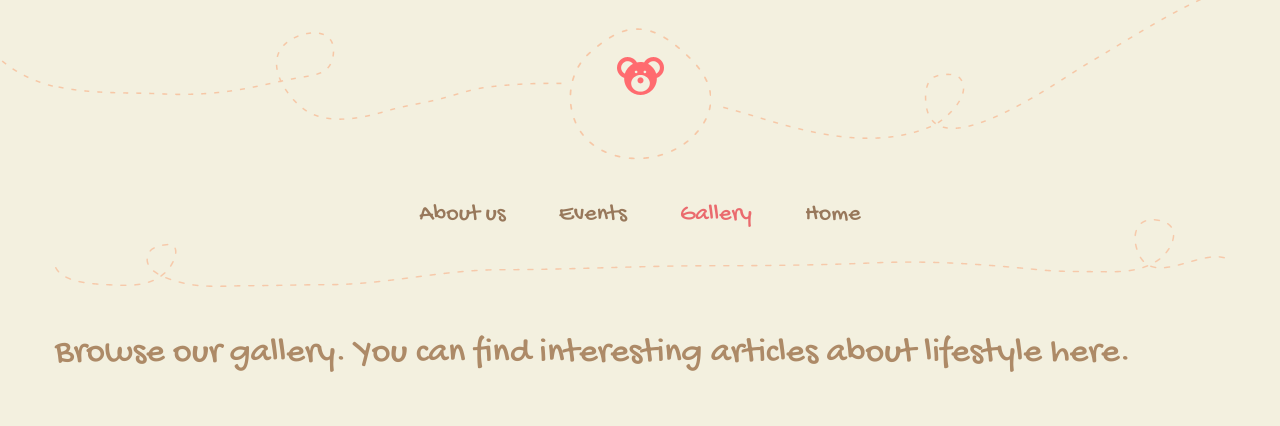
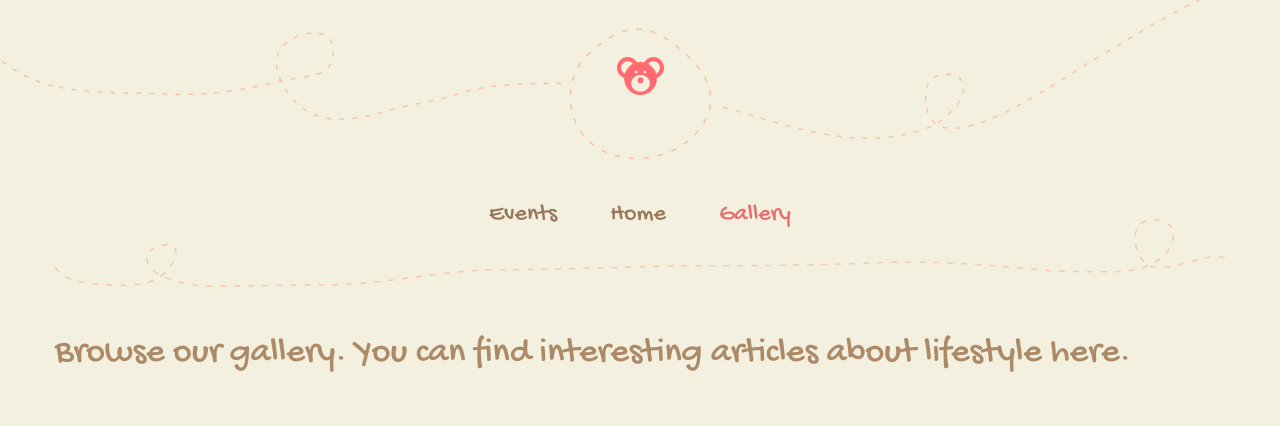
Before and after one commit to aman-17/lela, a Flask app: page /h_gal_sub_health in a window 1280 px wide. Shown: the top 426 px of the page. Run offline with Flask 2, Linux system fonts and the light colour scheme; some libraries are stand-ins or nearby versions.

Commit message:
about removed in health

```diff
--- a/website/templates/h_abouthealth.html
+++ b/website/templates/h_abouthealth.html
@@ -23,10 +23,11 @@
 					<a class="menu_trigger" href="#">menu</a>
 					<nav id="nav">
 						<ul>
-							<li><a class="active" href="/h_about">About us</a></li>
+							<!-- <li><a class="active" href="/h_about">About us</a></li> -->
 							<li><a href="/h_events">Events</a></li>
+							<li><a href="/h_index">Home</a></li>
 							<li><a href="/h_gallery">Gallery</a></li>
-							<li><a href="/h_index">Home</a></li>
+
 						</ul>
 					</nav>
 				</div>
--- a/website/templates/h_allergies.html
+++ b/website/templates/h_allergies.html
@@ -25,10 +25,11 @@
 					<a class="menu_trigger" href="#">menu</a>
 					<nav id="nav">
 						<ul>
-							<li><a href="/h_about">About us</a></li>
+							<!-- <li><a href="/h_about">About us</a></li> -->
 							<li><a class="active" href="/h_events">Events</a></li>
+							<li><a href="/h_index">Home</a></li>
 							<li><a href="/h_gallery">Gallery</a></li>
-							<li><a href="/h_index">Home</a></li>
+
 						</ul>
 					</nav>
 				</div>
--- a/website/templates/h_diseases.html
+++ b/website/templates/h_diseases.html
@@ -25,10 +25,11 @@
 					<a class="menu_trigger" href="#">menu</a>
 					<nav id="nav">
 						<ul>
-							<li><a href="/h_about">About us</a></li>
+							<!-- <li><a href="/h_about">About us</a></li> -->
 							<li><a class="active" href="/h_events">Events</a></li>
+							<li><a href="/h_index">Home</a></li>
 							<li><a href="h_gallery">Gallery</a></li>
-							<li><a href="h_index">Home</a></li>
+
 						</ul>
 					</nav>
 				</div>
--- a/website/templates/h_events.html
+++ b/website/templates/h_events.html
@@ -25,10 +25,11 @@
 					<a class="menu_trigger" href="#">menu</a>
 					<nav id="nav">
 						<ul>
-							<li><a href="/h_about">About us</a></li>
+							<!-- <li><a href="/h_about">About us</a></li> -->
 							<li><a class="active" href="h_events">Events</a></li>
+							<li><a href="/h_index">Home</a></li>
 							<li><a href="/h_gallery">Gallery</a></li>
-							<li><a href="/h_index">Home</a></li>
+
 						</ul>
 					</nav>
 				</div>
--- a/website/templates/h_gal_sub_environment.html
+++ b/website/templates/h_gal_sub_environment.html
@@ -25,10 +25,11 @@
 					<a class="menu_trigger" href="#">menu</a>
 					<nav id="nav">
 						<ul>
-							<li><a href="/h_about">About us</a></li>
+							<!-- <li><a href="/h_about">About us</a></li> -->
 							<li><a href="/h_events">Events</a></li>
+							<li><a href="/h_index">Home</a></li>
 							<li><a class="active" href="h_gallery">Gallery</a></li>
-							<li><a href="/h_index">Home</a></li>
+
 						</ul>
 					</nav>
 				</div>
--- a/website/templates/h_gal_sub_health.html
+++ b/website/templates/h_gal_sub_health.html
@@ -25,10 +25,11 @@
 					<a class="menu_trigger" href="#">menu</a>
 					<nav id="nav">
 						<ul>
-							<li><a href="/h_about">About us</a></li>
+							<!-- <li><a href="/h_about">About us</a></li> -->
 							<li><a href="/h_events">Events</a></li>
+							<li><a href="/h_index">Home</a></li>
 							<li><a class="active" href="h_gallery">Gallery</a></li>
-							<li><a href="/h_index">Home</a></li>
+
 						</ul>
 					</nav>
 				</div>
--- a/website/templates/h_gal_sub_lifestyle.html
+++ b/website/templates/h_gal_sub_lifestyle.html
@@ -25,10 +25,11 @@
 					<a class="menu_trigger" href="#">menu</a>
 					<nav id="nav">
 						<ul>
-							<li><a href="/h_about">About us</a></li>
+							<!-- <li><a href="/h_about">About us</a></li> -->
 							<li><a href="/h_events">Events</a></li>
+							<li><a href="/h_index">Home</a></li>
 							<li><a class="active" href="h_gallery">Gallery</a></li>
-							<li><a href="/h_index">Home</a></li>
+
 						</ul>
 					</nav>
 				</div>
--- a/website/templates/h_gal_sub_sports.html
+++ b/website/templates/h_gal_sub_sports.html
@@ -25,10 +25,11 @@
 					<a class="menu_trigger" href="#">menu</a>
 					<nav id="nav">
 						<ul>
-							<li><a href="/h_about">About us</a></li>
+							<!-- <li><a href="/h_about">About us</a></li> -->
 							<li><a href="/h_events">Events</a></li>
+							<li><a href="/h_index">Home</a></li>
 							<li><a class="active" href="h_gallery">Gallery</a></li>
-							<li><a href="/h_index">Home</a></li>
+
 						</ul>
 					</nav>
 				</div>
--- a/website/templates/h_gallery.html
+++ b/website/templates/h_gallery.html
@@ -25,10 +25,11 @@
 					<a class="menu_trigger" href="#">menu</a>
 					<nav id="nav">
 						<ul>
-							<li><a href="/h_about">About us</a></li>
+							<!-- <li><a href="/h_about">About us</a></li> -->
 							<li><a href="/h_events">Events</a></li>
+							<li><a href="/h_index">Home</a></li>
 							<li><a class="active" href="h_gallery">Gallery</a></li>
-							<li><a href="/h_index">Home</a></li>
+
 						</ul>
 					</nav>
 				</div>
--- a/website/templates/h_index.html
+++ b/website/templates/h_index.html
@@ -23,10 +23,11 @@
 					<a class="menu_trigger" href="#">menu</a>
 					<nav id="nav">
 						<ul>
-							<li><a href="/h_abouthealth">About us</a></li>
+							<!-- <li><a href="/h_abouthealth">About us</a></li> -->
 							<li><a href="/h_events">Events</a></li>
+							<li><a class="active" href="/h_index">Home</a></li>
 							<li><a href="/h_gallery">Gallery</a></li>
-							<li><a href="/h_index">Home</a></li>
+
 						</ul>
 					</nav>
 				</div>
--- a/website/templates/h_lifestyle.html
+++ b/website/templates/h_lifestyle.html
@@ -25,10 +25,11 @@
 					<a class="menu_trigger" href="#">menu</a>
 					<nav id="nav">
 						<ul>
-							<li><a href="/h_about">About us</a></li>
+							<!-- <li><a href="/h_about">About us</a></li> -->
 							<li><a class="active" href="/h_events">Events</a></li>
+							<li><a href="/h_index">Home</a></li>
 							<li><a href="/h_gallery">Gallery</a></li>
-							<li><a href="/h_index">Home</a></li>
+
 						</ul>
 					</nav>
 				</div>
--- a/website/templates/h_pregnancy.html
+++ b/website/templates/h_pregnancy.html
@@ -25,10 +25,11 @@
 					<a class="menu_trigger" href="#">menu</a>
 					<nav id="nav">
 						<ul>
-							<li><a href="/h_about">About us</a></li>
+							<!-- <li><a href="/h_about">About us</a></li> -->
 							<li><a class="active" href="/h_events">Events</a></li>
+							<li><a href="/h_index">Home</a></li>
 							<li><a href="/h_gallery">Gallery</a></li>
-							<li><a href="/h_index">Home</a></li>
+
 						</ul>
 					</nav>
 				</div>
--- a/website/templates/h_weightloss.html
+++ b/website/templates/h_weightloss.html
@@ -25,10 +25,11 @@
 					<a class="menu_trigger" href="#">menu</a>
 					<nav id="nav">
 						<ul>
-							<li><a href="/h_about">About us</a></li>
+							<!-- <li><a href="/h_about">About us</a></li> -->
 							<li><a class="active" href="h_events">Events</a></li>
+							<li><a href="/h_index">Home</a></li>
 							<li><a href="/h_gallery">Gallery</a></li>
-							<li><a href="/h_index">Home</a></li>
+
 						</ul>
 					</nav>
 				</div>
--- a/website/templates/h_wellness.html
+++ b/website/templates/h_wellness.html
@@ -25,10 +25,11 @@
 					<a class="menu_trigger" href="#">menu</a>
 					<nav id="nav">
 						<ul>
-							<li><a href="/h_about">About us</a></li>
+							<!-- <li><a href="/h_about">About us</a></li> -->
 							<li><a class="active" href="/h_events">Events</a></li>
+							<li><a href="/h_index">Home</a></li>
 							<li><a href="/h_gallery">Gallery</a></li>
-							<li><a href="/h_index">Home</a></li>
+
 						</ul>
 					</nav>
 				</div>
--- a/website/views.py
+++ b/website/views.py
@@ -124,10 +124,6 @@ def h_abouthealth():
 
     return render_template("h_abouthealth.html", user=current_user)
 
-@views.route('/h_about', methods=['GET','POST'])
-def h_about():
-
-    return render_template("h_about.html", user=current_user)
 
 @views.route('/h_gallery', methods=['GET','POST'])
 def h_gallery():
```
